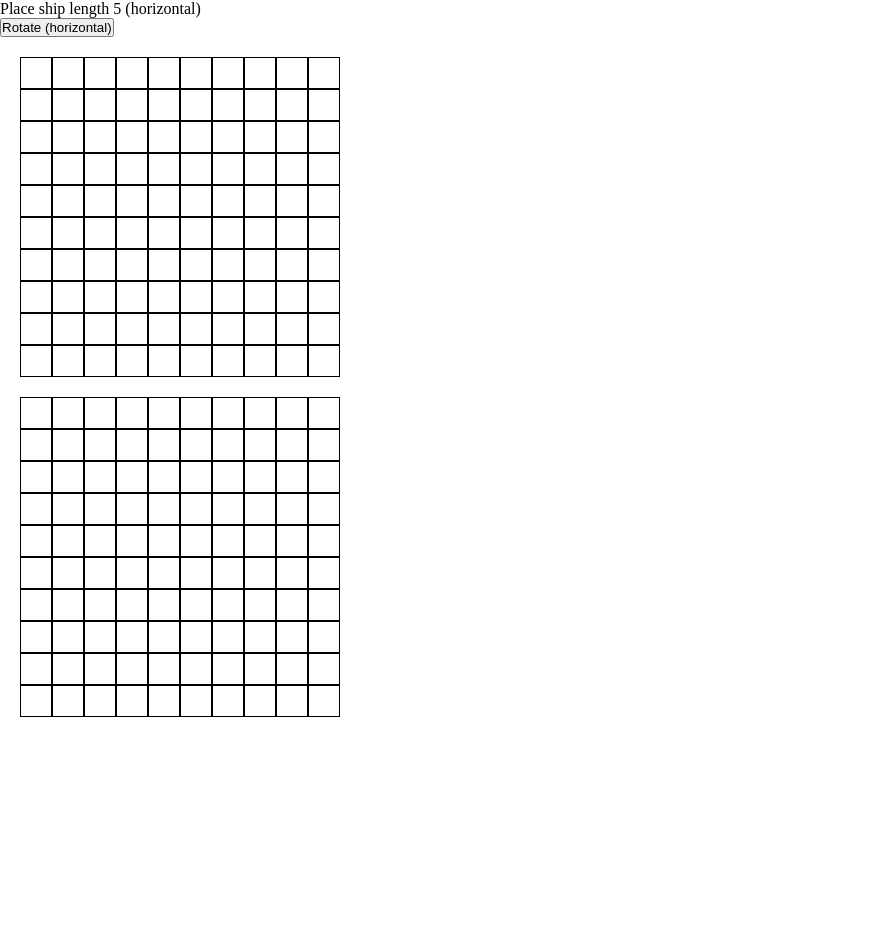
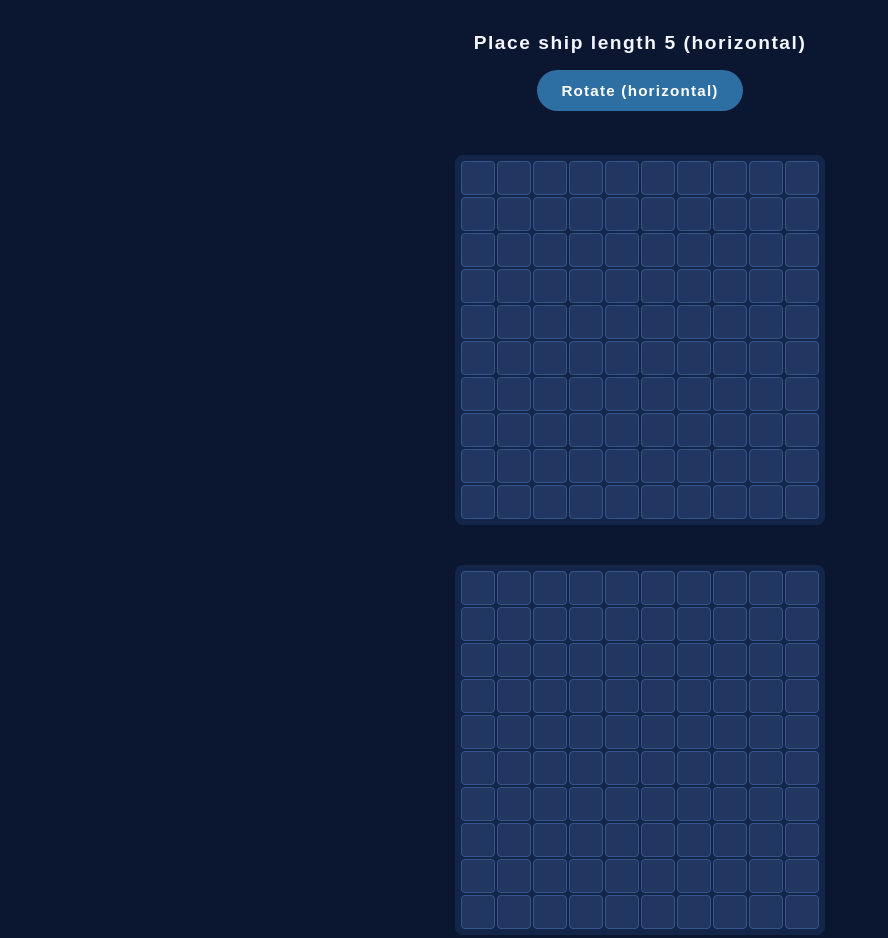
Before and after one commit to coed95/battleship, a website with bundled scripts: page src/index.html in a window 1280 px wide. Shown: the whole page, without its empty margins (0-888 px from the left). Before the commit the page ends 800 px from the top, so only its background shows below. Built offline with nearby package versions, Linux system fonts and the light colour scheme.

Commit message:
Change style

```diff
--- a/src/styles.css
+++ b/src/styles.css
@@ -4,29 +4,101 @@
     padding: 0;
 }
 
+body {
+    min-height: 100vh;
+    background-color: #0b1730;
+    color: #f3f6ff;
+
+    font-family: Arial, sans-serif;
+
+    display: flex;
+    flex-direction: column;
+    align-items: center;
+
+    padding: 32px;
+}
+
+#status {
+    margin-bottom: 16px;
+
+    font-size: 1.2rem;
+    font-weight: 700;
+    letter-spacing: 0.08em;
+}
+
+#rotate-button {
+    margin-bottom: 24px;
+    padding: 12px 24px;
+
+    border: none;
+    border-radius: 999px;
+
+    background-color: #2e6fa3;
+    color: white;
+
+    font-size: 0.95rem;
+    font-weight: 700;
+    letter-spacing: 0.08em;
+
+    cursor: pointer;
+
+    transition:
+        transform 0.15s ease,
+        background-color 0.15s ease;
+}
+
+#rotate-button:hover {
+    background-color: #3b82b8;
+    transform: translateY(-1px);
+}
+
 #player-board,
 #computer-board {
     display: grid;
-    grid-template-columns: repeat(10, 32px);
-    grid-template-rows: repeat(10, 32px);
+
+    grid-template-columns: repeat(10, 34px);
+    grid-template-rows: repeat(10, 34px);
+
+    gap: 2px;
+
     margin: 20px;
+
+    padding: 6px;
+
+    background-color: #14254a;
+
+    border-radius: 8px;
 }
 
 .square {
-    width: 32px;
-    height: 32px;
-    border: 1px solid black;
-    box-sizing: border-box;
+    width: 34px;
+    height: 34px;
+
+    background-color: #213762;
+
+    border: 1px solid #35558a;
+    border-radius: 4px;
+
+    cursor: pointer;
+
+    transition:
+        background-color 0.12s ease,
+        transform 0.12s ease;
+}
+
+.square:not(.ship):hover {
+    background-color: #2b477b;
 }
 
 .ship {
-    background-color: gray;
+    background-color: #667b97;
+    cursor: default;
 }
 
 .hit {
-    background-color: red;
+    background-color: #c94f5d;
 }
 
 .miss {
-    background-color: lightblue;
+    background-color: #6ca6d9;
 }
```
